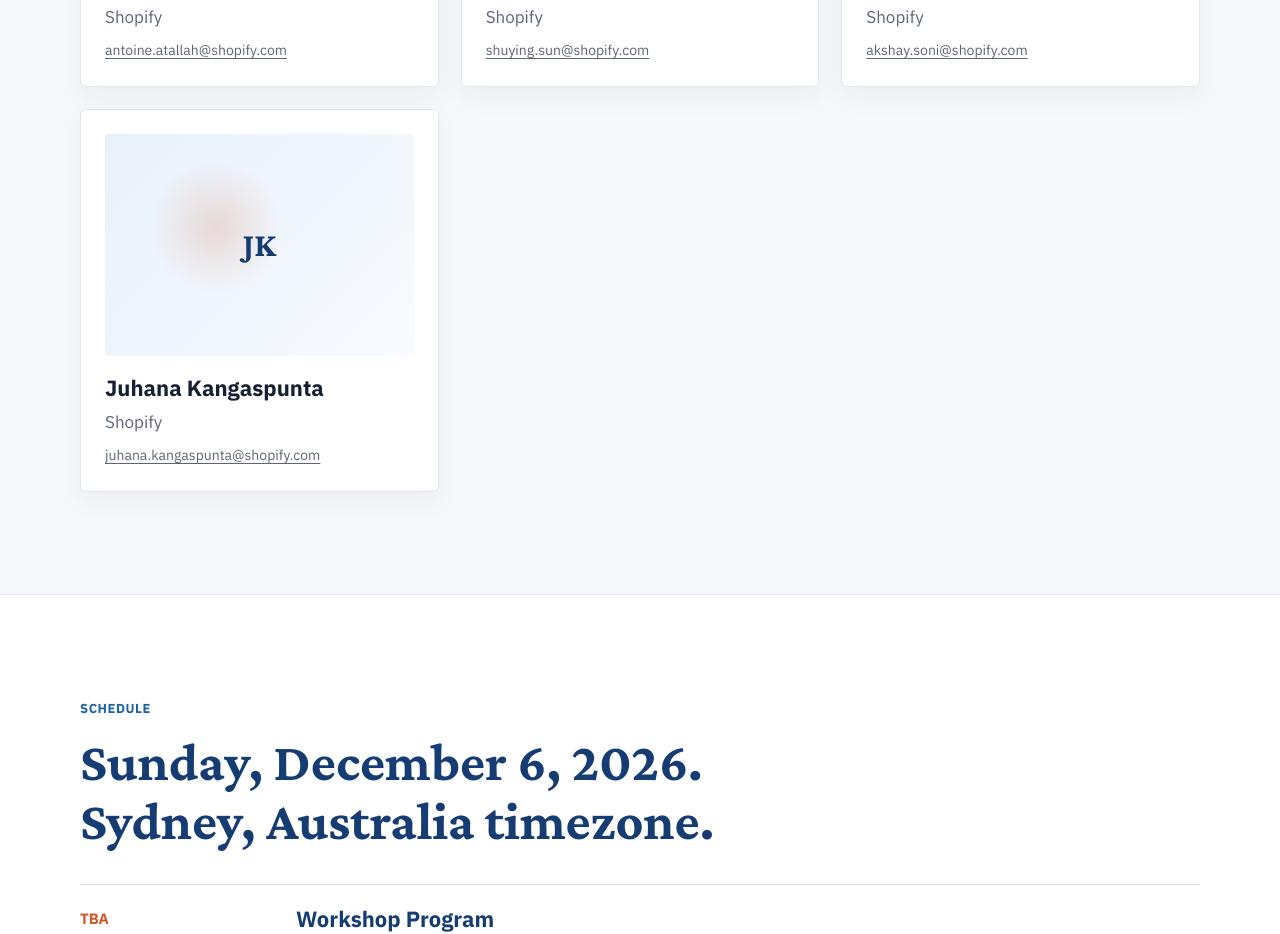
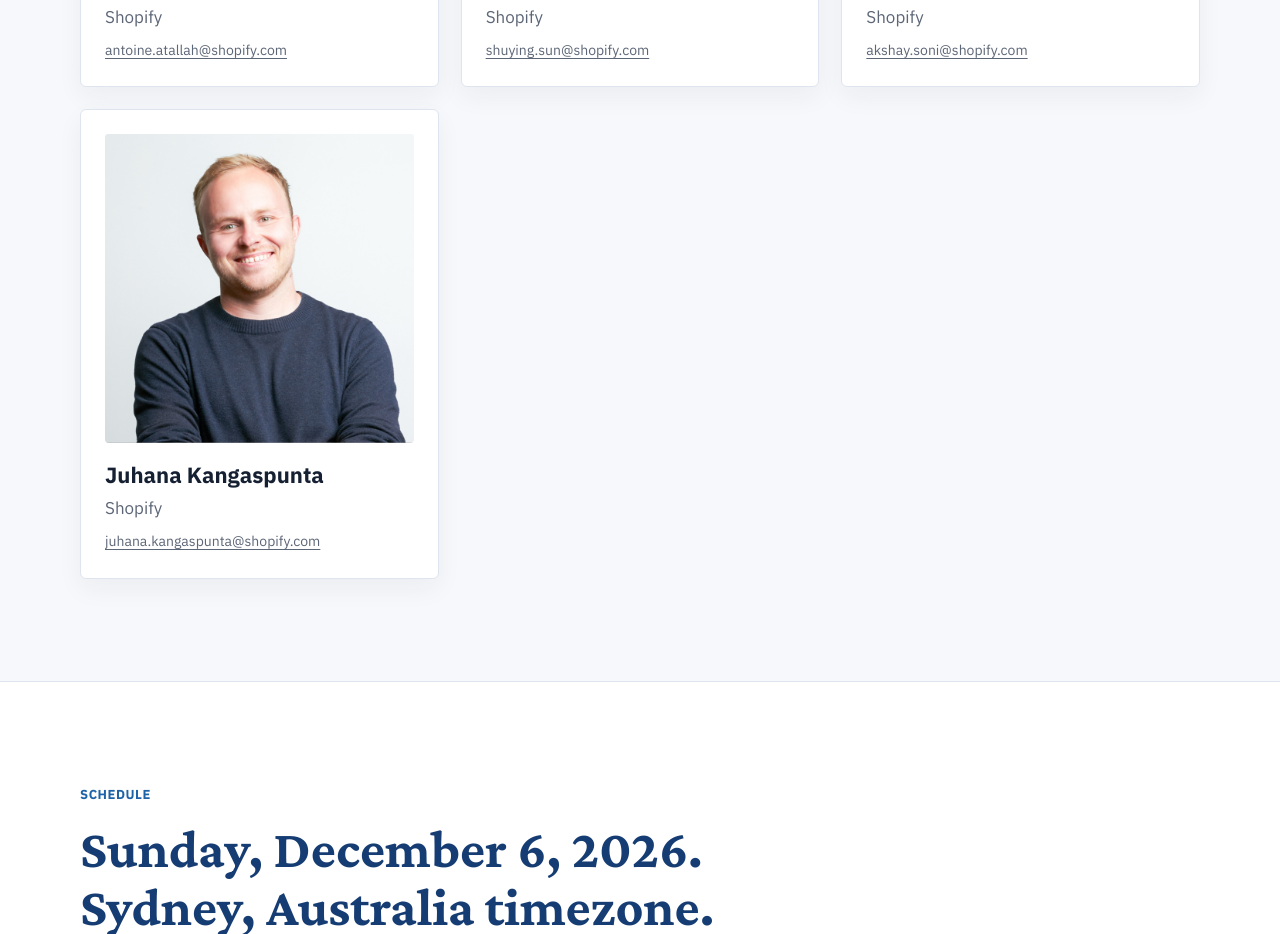
Before and after one commit to genrec2026/genrec2026.github.io, a plain HTML site: page index.html in a window 1280 px wide. Shown: the part 3205-4139 px from the top of the page. Drawn offline with nearby package versions, Linux system fonts and the light colour scheme.

Commit message:
Add Juhana Kangaspunta profile link and photo

```diff
--- a/index.html
+++ b/index.html
@@ -224,8 +224,10 @@
               <span><a href="mailto:akshay.soni@shopify.com">akshay.soni@shopify.com</a></span>
             </article>
             <article class="person-card organizer-card reveal">
-              <div class="portrait">JK</div>
-              <h3>Juhana Kangaspunta</h3>
+              <a href="https://www.linkedin.com/in/juhanak/" aria-label="Juhana Kangaspunta profile">
+                <img class="portrait photo" src="assets/juhana-kangaspunta.png" alt="Juhana Kangaspunta">
+              </a>
+              <h3><a href="https://www.linkedin.com/in/juhanak/">Juhana Kangaspunta</a></h3>
               <p>Shopify</p>
               <span><a href="mailto:juhana.kangaspunta@shopify.com">juhana.kangaspunta@shopify.com</a></span>
             </article>
```
Also changed, not shown: assets/juhana-kangaspunta.png (added).
